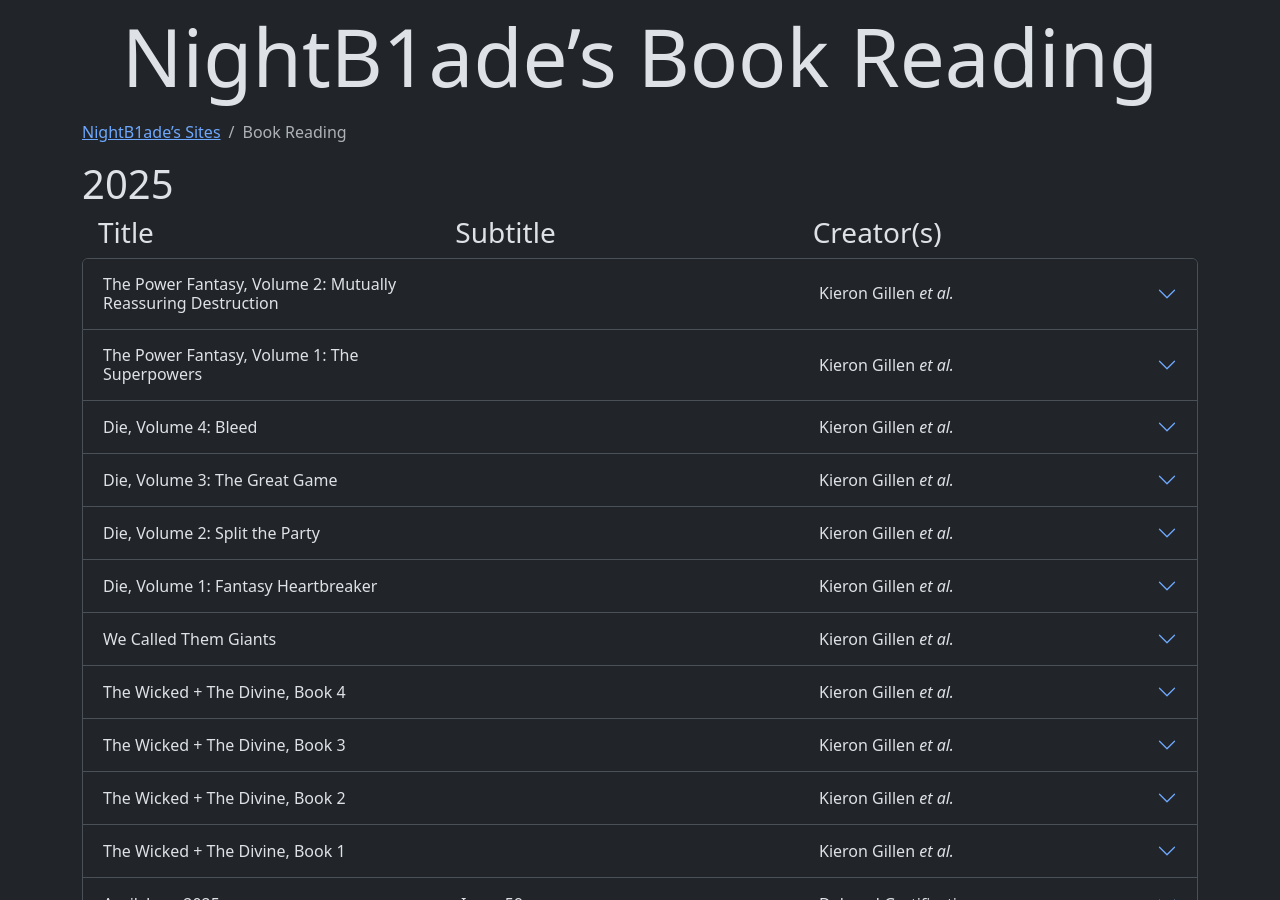
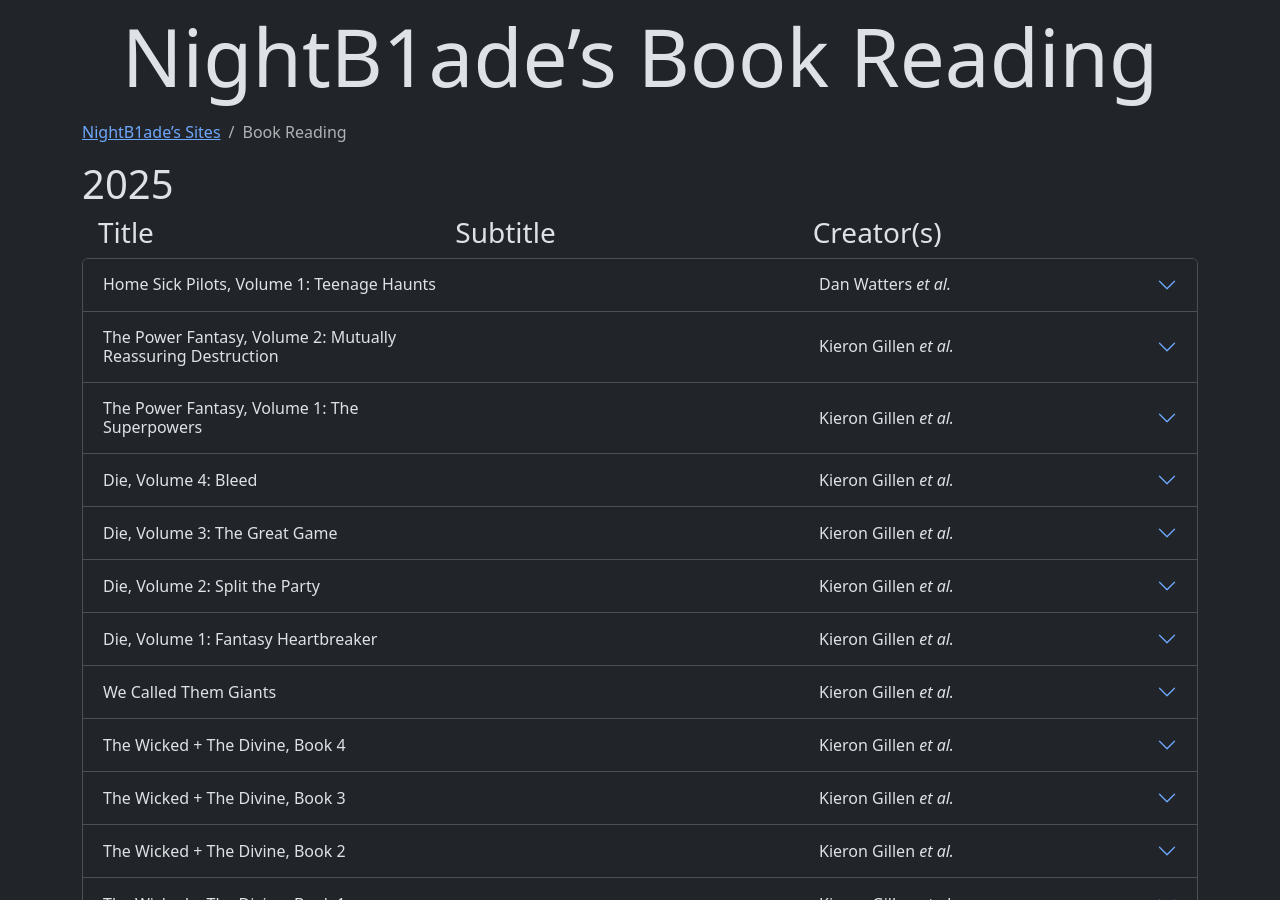
Before and after one commit to NightB1ade/BookReading, a Jekyll site: the page built from index.html, in a window 1280 px wide and 900 px high. Built offline with Jekyll 4.4.1, drawn with Linux system fonts in a browser that asks for light colours.

Commit message:
Home Sick Pilots, Volume 1: Teenage Haunts: Add

```diff
--- a/_data/ReadingList.json
+++ b/_data/ReadingList.json
@@ -3069,4 +3069,26 @@
 			}
 		]
 	}
+	, {
+		"title": "Home Sick Pilots, Volume 1: Teenage Haunts"
+		, "creators": [
+			"Dan Watters"
+			, "Caspar Wijngaard"
+			, "Aditya Bidikar"
+			, "Tom Muller"
+		]
+		, "numPages": 156
+		, "notes": [
+			"Cambridgeshire Libraries"
+		]
+		, "isbns": [{
+			"isbn": "9781534318922"
+			, "description": "eBook"
+		}]
+		, "progress": [{
+				"date": "2025-11-01"
+				, "page": 156
+			}
+		]
+	}
 ]
```
